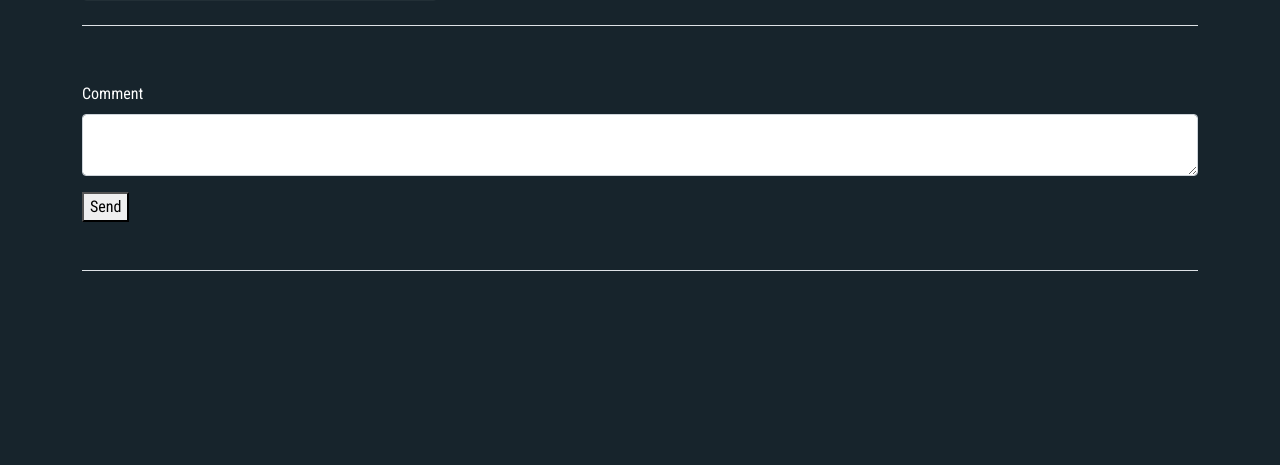
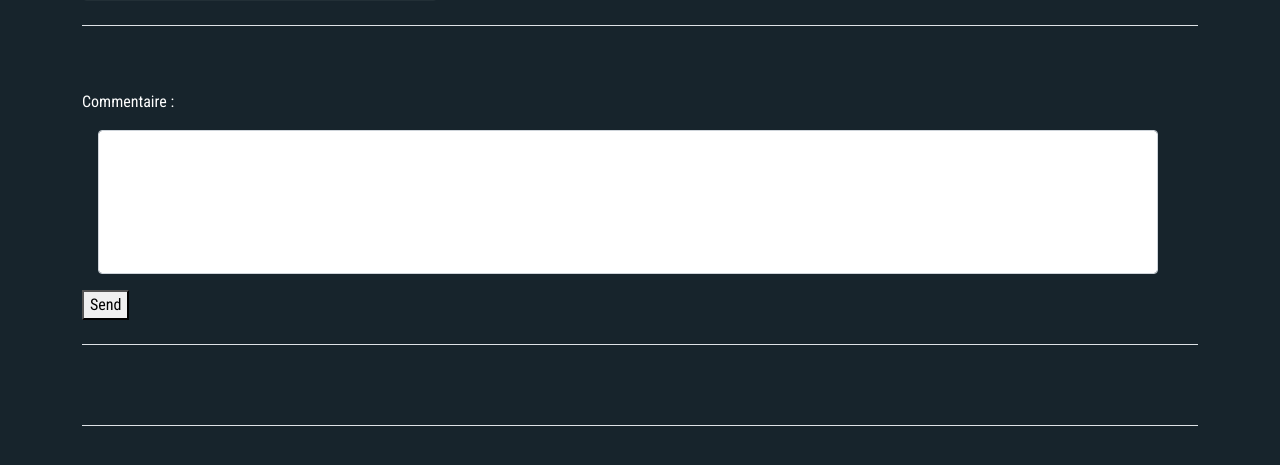
Before and after one commit to theopg1/projetM1, a Symfony app: template symfony/templates/animanga.html.twig in a window 1280 px wide; the page is wider, and only the part inside the window is pictured. Shown: the part 293-758 px from the top of that part. Run offline with Twig, Linux system fonts and the light colour scheme; the template is opened without the code that fills it, so the values that code supplies are empty; form fields are guessed from the names that the template uses; some libraries are stand-ins or nearby versions.

Commit message:
amélioration de la section commentaire
ajout de css pour améliorer le visuel des commentaires
Passage d'un input à un textarea pour le commentaire

```diff
--- a/symfony/src/Controller/TestController.php
+++ b/symfony/src/Controller/TestController.php
@@ -15,6 +15,7 @@ use Symfony\Bundle\FrameworkBundle\Controller\AbstractController;
 use Symfony\Component\Routing\Annotation\Route;
 use Symfony\Component\HttpFoundation\Response;
 use Symfony\Component\Form\Extension\Core\Type\TextType;
+use Symfony\Component\Form\Extension\Core\Type\TextareaType;
 use Symfony\Component\HttpFoundation\Request;
 
 
@@ -148,7 +149,7 @@ class TestController extends AbstractController
         $avisList = $avisRepo->findBy(["animanga"=> $animanga]);
 
         $entityManager = $doctrine->getManager();
-        $form = $this->createFormBuilder()->add('comment', TextType::class)->getForm();
+        $form = $this->createFormBuilder()->add('comment', TextareaType::class)->getForm();
         $form->handleRequest($request);
 
         if ($form->isSubmitted() && $form->isValid()) {
@@ -184,4 +185,6 @@ class TestController extends AbstractController
         return $this->render($isUserValid? 'animanga.html.twig' : 'animangaNoComment.html.twig', $renderArr);
     }
 
+
+
 }
--- a/symfony/templates/animanga.html.twig
+++ b/symfony/templates/animanga.html.twig
@@ -35,19 +35,26 @@
 
     <div class="d-flex flex-wrap justify-content-between align-items-center py-3 my-4 border-top"></div>
 
-    {{ form_start(form) }}
+    {{ form_start(form, {
+        'attr': {'type': 'text', 'list': 'datalist', 'style': ''}
+    }) }}
            <div>
         {{ form_errors(form) }}
     </div>
 
     <div class="row">
         <div class="col">
-            {{ form_row(form.comment) }}
+            <p class="mt-2">Commentaire :</p>
+            {{ form_widget(form.comment, {
+                'attr': {'style': 'margin-left: 1em; display: block; margin-bottom: 1em; width: 95%; height: 9em; resize: none;'}
+            }) }}
         </div>
     </div>
 
     <button>Send</button>
     {{ form_end(form) }}
+
+    <div class="d-flex flex-wrap justify-content-between align-items-center py-3 my-4 border-top"></div>
 
     {% for singleAvis in avis %}
         <div>
--- a/symfony/templates/animangaNoComment.html.twig
+++ b/symfony/templates/animangaNoComment.html.twig
@@ -35,9 +35,10 @@
 
     <div class="d-flex flex-wrap justify-content-between align-items-center py-3 my-4 border-top"></div>
 
-
     {% for singleAvis in avis %}
            <p class="mt-2"><strong>{{ singleAvis.comment }}</strong></p>
     {% endfor %}
+
 </div>
+
 {% endblock %}
```
